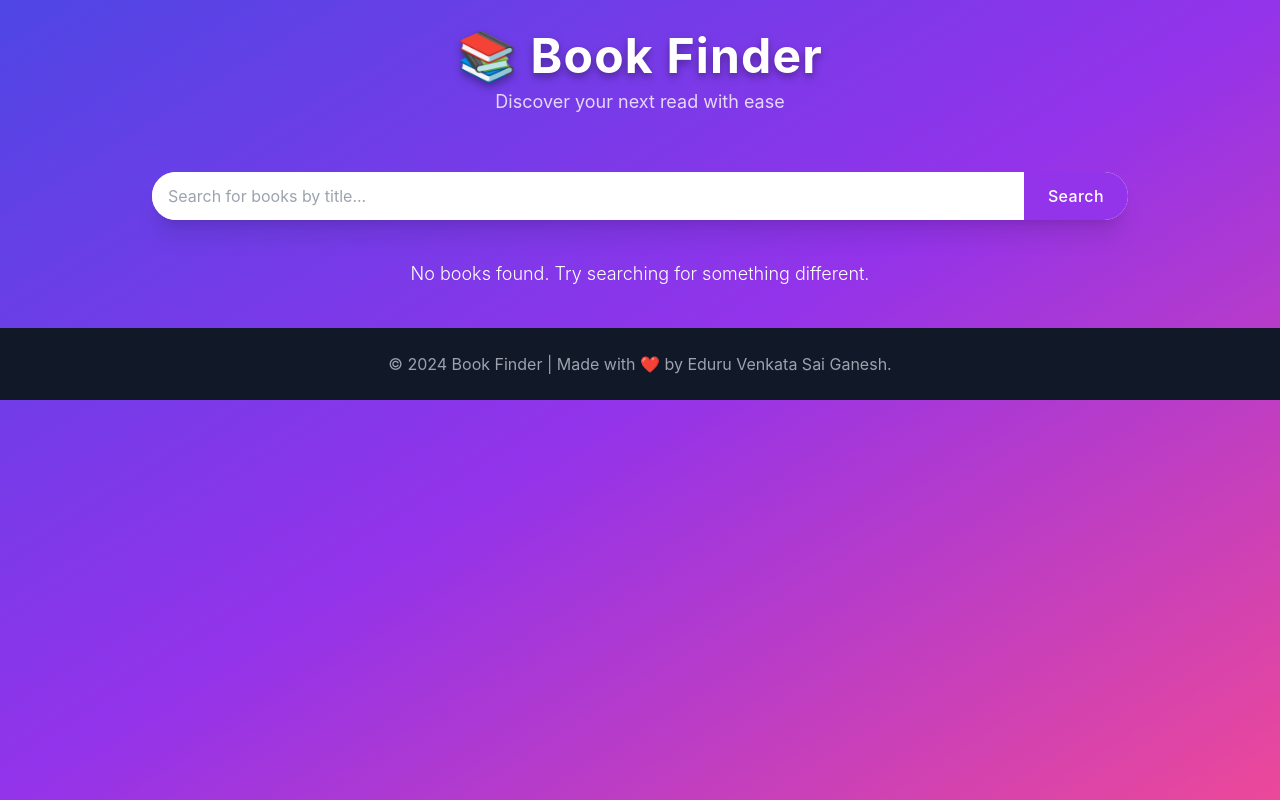
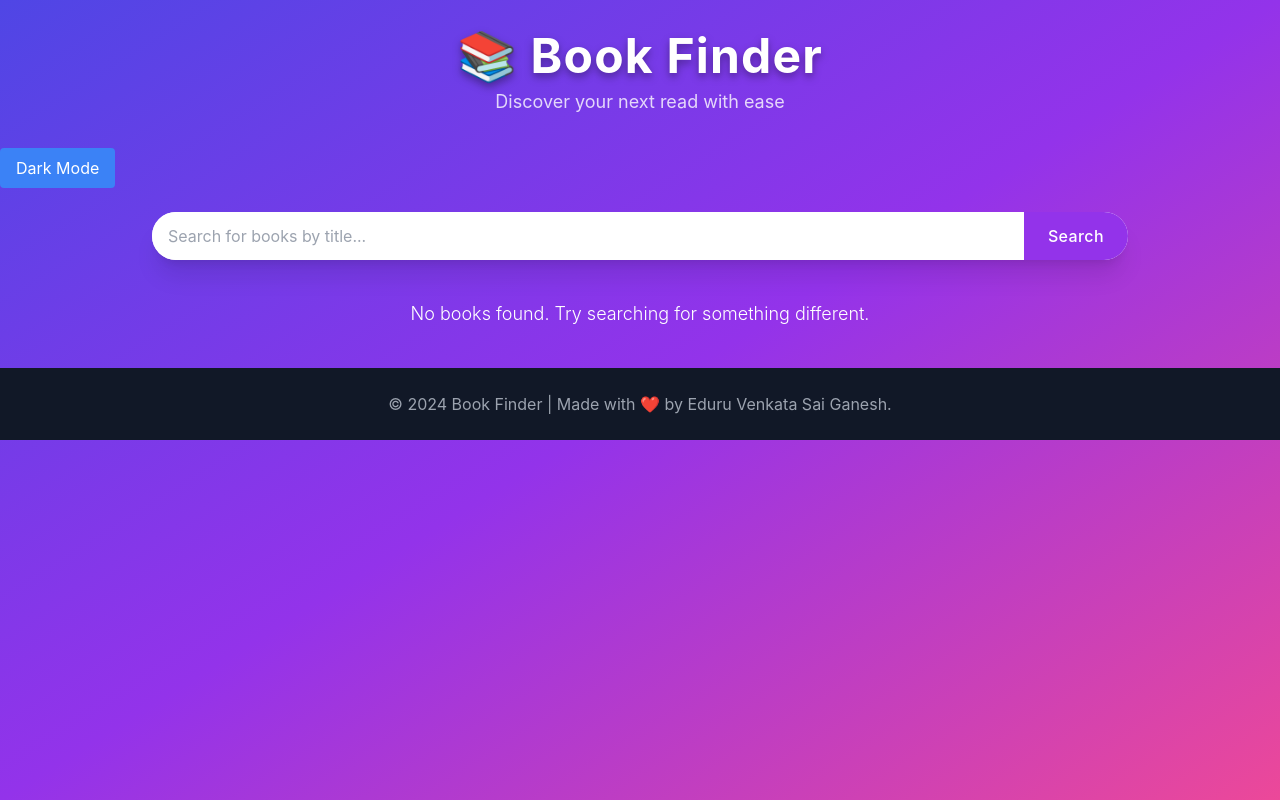
Before and after one commit to saiganesh113/book-finder, a React (Create React App) app: page / in a window 1280 px wide. Built offline with nearby package versions, Linux system fonts and the light colour scheme.

Commit message:
dark theme added

```diff
--- a/src/App.js
+++ b/src/App.js
@@ -6,6 +6,7 @@ import BookList from './components/BookList';
 const App = () => {
   const [books, setBooks] = useState([]);
   const [error, setError] = useState(null);
+  const [isDarkMode, setIsDarkMode] = useState(false);
 
   const fetchBooks = async (query) => {
     try {
@@ -19,7 +20,12 @@ const App = () => {
     }
   };
 
+  const toggleTheme = () => {
+    setIsDarkMode((prevMode) => !prevMode);
+  };
+
   return (
+    <div className={isDarkMode ? 'dark' : ''}>
     <div className="min-h-screen bg-gradient-to-br from-indigo-600 via-purple-600 to-pink-500 text-white">
       <header className="py-8 text-center">
         <h1 className="text-5xl font-bold tracking-wide drop-shadow-md">
@@ -29,6 +35,13 @@ const App = () => {
           Discover your next read with ease
         </p>
       </header>
+
+      <button
+            onClick={toggleTheme}
+            className="bg-blue-500 text-white px-4 py-2 rounded hover:bg-blue-600"
+          >
+            {isDarkMode ? 'Light Mode' : 'Dark Mode'}
+      </button>
 
       <main className="max-w-5xl mx-auto px-6">
         <SearchBar onSearch={fetchBooks} />
@@ -46,6 +59,7 @@ const App = () => {
         </p>
       </footer>
     </div>
+    </div>
   );
 };
 
--- a/tailwind.config.js
+++ b/tailwind.config.js
@@ -1,5 +1,6 @@
 module.exports = {
   content: ['./src/**/*.{js,jsx,ts,tsx}'],
+  darkMode: 'class',
   theme: {
     extend: {
       animation: {
```
